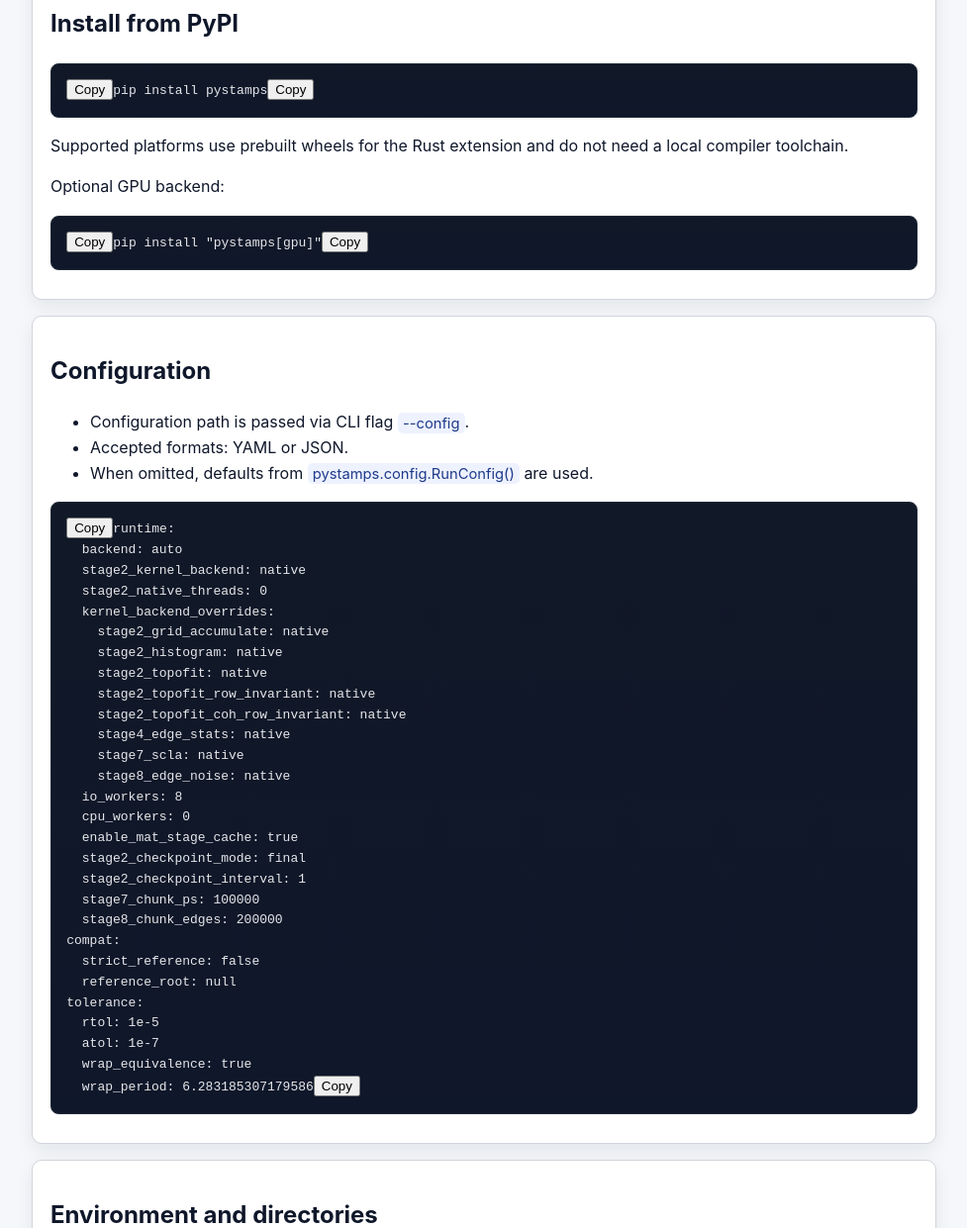
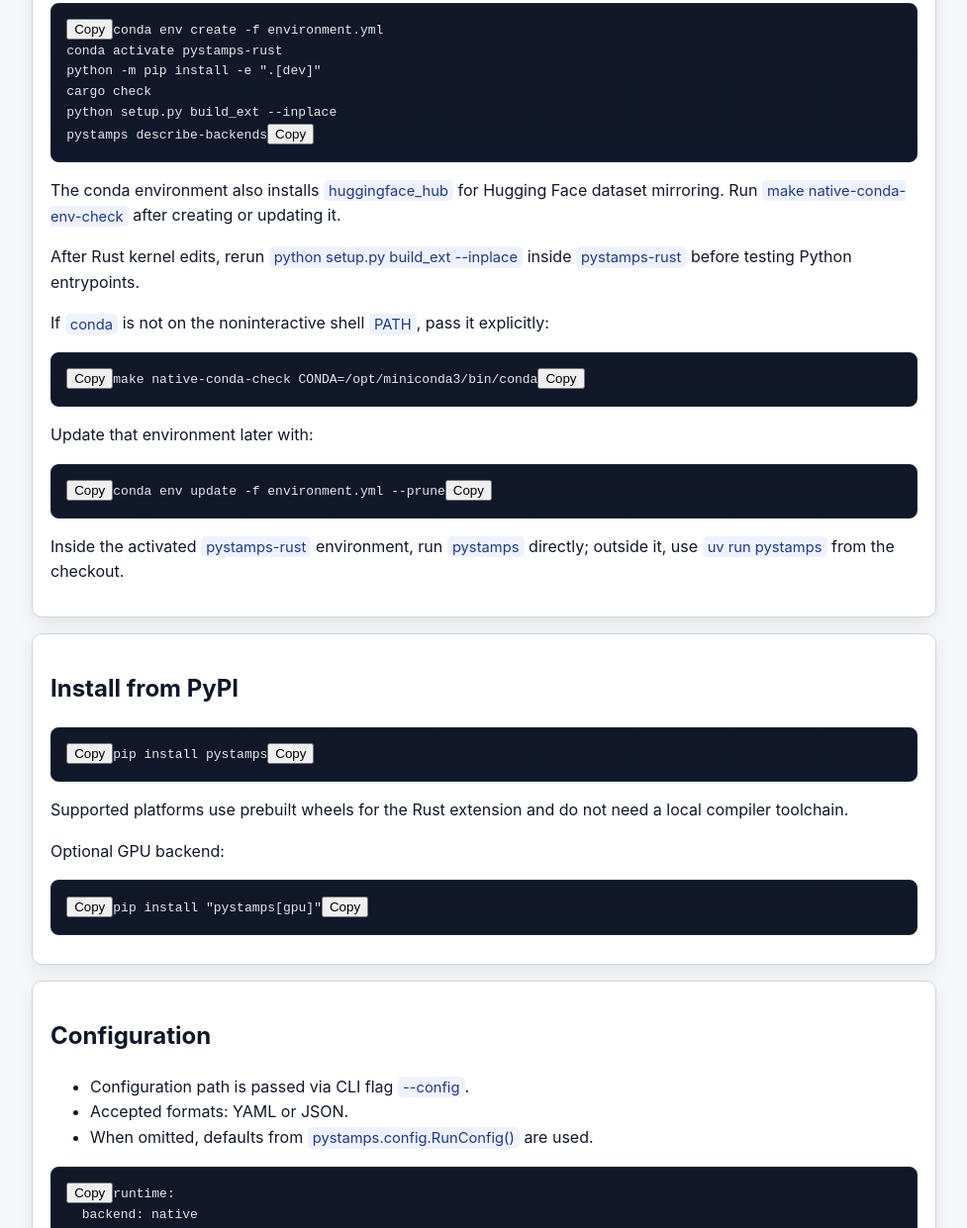
Before and after one commit to sirbastiano/rustamps, a browser extension: page docs/installation.html in a window 1280 px wide. Shown: the part 1559-2800 px from the top of the page at 99% size, without its empty margins (296-1273 px from the left). Drawn offline with Linux system fonts and the light colour scheme.

Commit message:
docs: clarify installation prerequisites

```diff
--- a/docs/installation.html
+++ b/docs/installation.html
@@ -25,8 +25,9 @@
       <h2>Prerequisites</h2>
       <ul>
         <li>Python 3.12+</li>
+        <li><span class="code-inline">uv</span> on PATH for the default source workflow; install it from <a href="https://docs.astral.sh/uv/getting-started/installation/">Astral's uv installation guide</a></li>
+        <li>Conda or Mamba for the checked <span class="code-inline">environment.yml</span> workflow</li>
         <li>Rust toolchain required for source and editable installs of the native Rust/CPU extension</li>
-        <li>Recommended local runner: <span class="code-inline">uv</span></li>
         <li>Optional: <span class="code-inline">triangle</span> binary on PATH (triangulation workflows)</li>
         <li>Optional: <span class="code-inline">snaphu</span> binary on PATH (legacy unwrap flow)</li>
       </ul>
@@ -44,6 +45,20 @@
       <pre><button class="copy-btn">Copy</button><code class="language-bash">python -m pip install -e .
 python -m pip install -e ".[dev]"</code></pre>
       <p>Editable installs compile the Rust-backed native module locally, so <span class="code-inline">cargo --version</span> must work before installation.</p>
+      <p>Conda environment with Rust/Cargo:</p>
+      <pre><button class="copy-btn">Copy</button><code class="language-bash">conda env create -f environment.yml
+conda activate pystamps-rust
+python -m pip install -e ".[dev]"
+cargo check
+python setup.py build_ext --inplace
+pystamps describe-backends</code></pre>
+      <p>The conda environment also installs <span class="code-inline">huggingface_hub</span> for Hugging Face dataset mirroring. Run <span class="code-inline">make native-conda-env-check</span> after creating or updating it.</p>
+      <p>After Rust kernel edits, rerun <span class="code-inline">python setup.py build_ext --inplace</span> inside <span class="code-inline">pystamps-rust</span> before testing Python entrypoints.</p>
+      <p>If <span class="code-inline">conda</span> is not on the noninteractive shell <span class="code-inline">PATH</span>, pass it explicitly:</p>
+      <pre><button class="copy-btn">Copy</button><code class="language-bash">make native-conda-check CONDA=/opt/miniconda3/bin/conda</code></pre>
+      <p>Update that environment later with:</p>
+      <pre><button class="copy-btn">Copy</button><code class="language-bash">conda env update -f environment.yml --prune</code></pre>
+      <p>Inside the activated <span class="code-inline">pystamps-rust</span> environment, run <span class="code-inline">pystamps</span> directly; outside it, use <span class="code-inline">uv run pystamps</span> from the checkout.</p>
     </section>
 
     <section class="card">
@@ -62,19 +77,59 @@
         <li>When omitted, defaults from <span class="code-inline">pystamps.config.RunConfig()</span> are used.</li>
       </ul>
       <pre><button class="copy-btn">Copy</button><code class="language-yaml">runtime:
-  backend: auto
+  backend: native
   stage2_kernel_backend: native
   stage2_native_threads: 0
   kernel_backend_overrides:
+    stage2_clap_filter_kernel: native
     stage2_grid_accumulate: native
+    stage2_grid_indices: native
     stage2_histogram: native
+    stage2_normalize_complex: native
+    stage2_normalize_phase_matrix: native
+    stage2_ph_weight_block: native
     stage2_topofit: native
+    stage2_topofit_coh_row_invariant: native
     stage2_topofit_row_invariant: native
-    stage2_topofit_coh_row_invariant: native
+    stage3_clap_filt_grid: native
+    stage3_clap_filt_grid_stack: native
+    stage3_clap_filt_patch: native
+    stage3_clap_filt_patch_stack: native
+    stage3_coh_threshold: native
+    stage3_select_ifg_index: native
+    stage3_wrap_filt: native
+    stage3_wrap_filt_global: native
+    stage4_adjacent_component_keep: native
+    stage4_duplicate_keep: native
     stage4_edge_stats: native
+    stage4_phase_correction: native
+    stage4_weed_ifg_index: native
+    stage5_duplicate_keep: native
+    stage5_format_merged_rc2: native
+    stage5_ifg_std: native
+    stage5_patch_keep_mask: native
+    stage5_rc2_correction: native
+    stage6_estimate_la_error: native
+    stage6_extract_grid_values: native
+    stage6_grid_accumulate: native
+    stage6_prepare_cost_offsets: native
+    stage6_ps_grid_indices: native
+    stage6_reconstruct_ps_phase: native
+    stage6_select_ifgw: native
+    stage6_single_master_ifg_geometry: native
+    stage6_smooth_3d_full_single_master: native
+    stage6_unwrap_grid: native
+    stage6_unwrap_ifg_sets: native
+    stage7_center_to_reference: native
+    stage7_deramp_unwrapped_phase: native
+    stage7_mean_velocity_fit: native
     stage7_scla: native
+    stage7_scla_smooth: native
     stage8_edge_noise: native
-  io_workers: 8
+    stage8_weighted_lstsq: native
+    weighted_affine_fit: native
+    weighted_slope_fit: native
+  io_workers: 1
   cpu_workers: 0
   enable_mat_stage_cache: true
   stage2_checkpoint_mode: final
```
Also changed, not shown: 1 other file.
